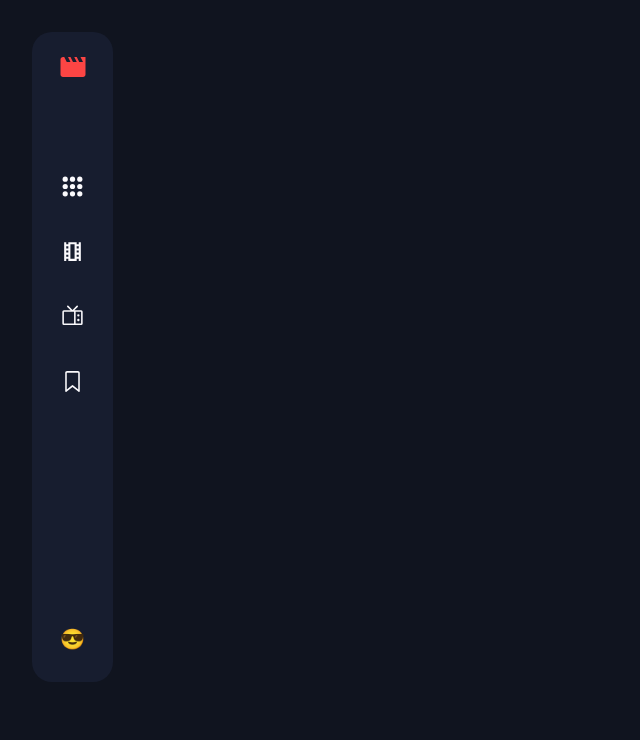
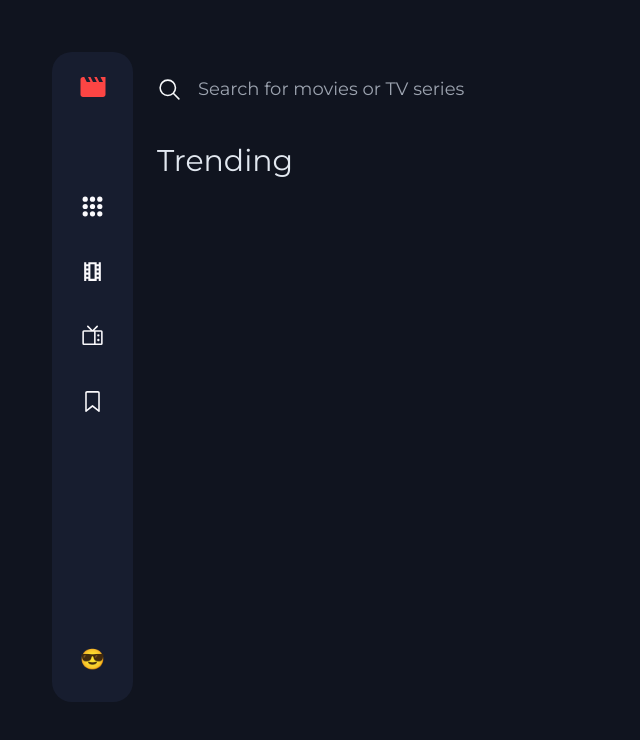
Before and after one commit to MafoaSteve9/App-de-divertissement, a React (Vite) app in the folder app-web-divertissement/: page / in a window 1280 px wide. Shown: the top 740 px of the page, without its empty margins (0-640 px from the left). Built offline with nearby package versions, Linux system fonts and the light colour scheme.

Commit message:
Modification pour les formats sm et xl

```diff
--- a/app-web-divertissement/src/App.jsx
+++ b/app-web-divertissement/src/App.jsx
@@ -10,14 +10,14 @@ function App() {
 
 
   return (
-    <div className="flex p-8">
+    <div className=" mobile-responsive flex lg:p-8 md:m-5 xl:p-8 sm:flex-col md:flex-col lg:flex-row xl:flex-row">
 
       <BrowserRouter>
       <Aside />
         <Routes>
-          <Route path="/"/>
 
-            <Route path="categories/All" element={<All />}/>
+
+            <Route path="/" element={<All />}/>
             <Route path="categories/Movie" element={<Movie />}/>
             <Route path="categories/Serie" element={<Serie />}/>
             <Route path="categories/Favoris" element={<Favoris />}/>
```
